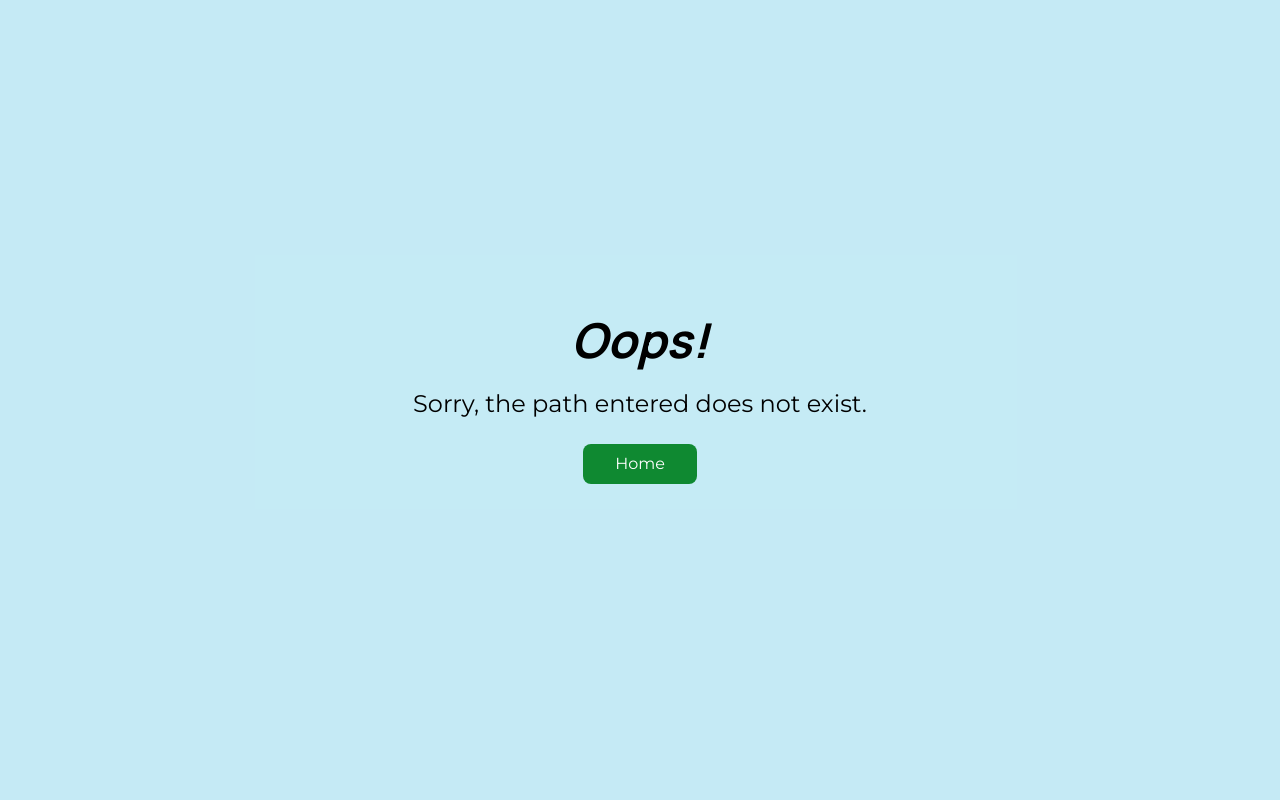
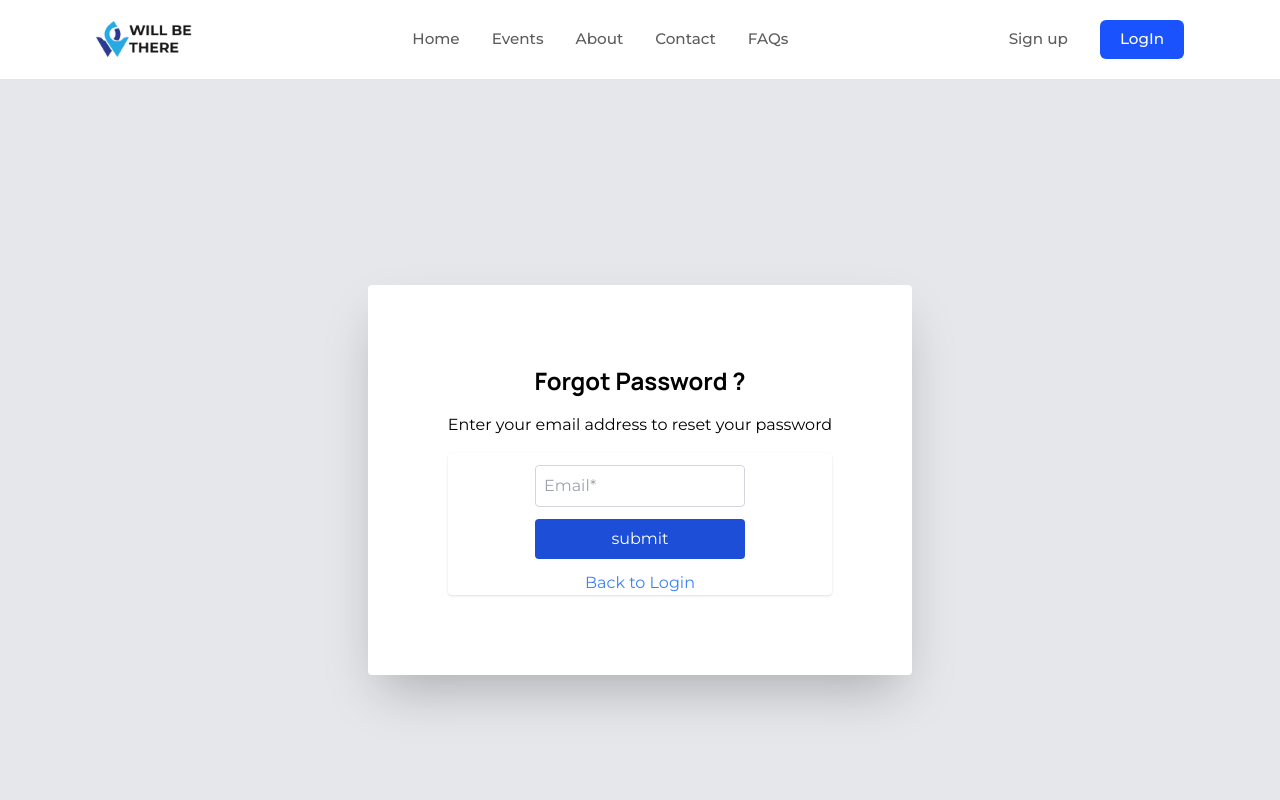
Before and after one commit to WILL-BE-THERE/WILL-BE-THERE, a React (Vite) app in the folder Frontend-React/: page /forgotpassword in a window 1280 px wide. Shown: the top 800 px of the page. Built offline with nearby package versions, Linux system fonts and the light colour scheme.

Commit message:
forgot password interface

```diff
--- a/Frontend-React/src/main.tsx
+++ b/Frontend-React/src/main.tsx
@@ -19,6 +19,7 @@ import LoginPage from './pages/LoginPage.tsx';
 import SignUpPage from './pages/SignUpPage.tsx';
 import TwoFactorAuth from './pages/TwoFactorAuth.tsx';
 import ProjectProvider from './context/project-context.tsx';
+import ForgotPasswordComponent from './pages/forgotpassword.tsx';
 
 
 const router = createBrowserRouter(
@@ -33,6 +34,7 @@ const router = createBrowserRouter(
       <Route path='login' element={<LoginPage />} />
       <Route path='signup' element={<SignUpPage />} />
       <Route path='twofactorauth' element={<TwoFactorAuth phoneNumber={''} verificationCode={''} timer={0} />} />
+      <Route path='forgotpassword' element={<ForgotPasswordComponent />} />
     </Route>
   )
 );
--- a/Frontend-React/src/pages/forgotpassword.tsx
+++ b/Frontend-React/src/pages/forgotpassword.tsx
@@ -1,16 +1,15 @@
 import React from "react";
-import ReactDOM from "react-dom/client";
 
 interface ForgotPassword {
     heading: string;
     subheading: string;
     email: string;
-    }
+
 }
 
 const ForgotPasswordComponent: React.FC = () => {
     const data: ForgotPassword = {
-        heading: "Forgot Password",
+        heading: "Forgot Password ?",
         subheading: "Enter your email address to reset your password",
         email: "",
     };
@@ -20,12 +19,12 @@ const ForgotPasswordComponent: React.FC = () => {
     };
 
     return (
-        <div className="flex justify-center items-center h-screen bg-gray-200">
-            <section className="forgot-password p-4 rounded shadow-md bg-white">
+        <div className="flex  shadow- justify-center items-center h-screen bg-gray-200">
+            <section className="forgot-password p-20 rounded shadow-2xl bg-white">
                 <div className="w-full max-w-md">
                     <h1 className="text-2xl font-bold mb-4 text-center">{data.heading}</h1>
-                    <p className="text-base font-medium mb-2">{data.subheading}</p>
-                    <div className="flex justify-center">
+                    <p className="text-base mb-4">{data.subheading}</p>
+                    <div className="flex justify-center rounded shadow">
                         <section>
                             <div className="mt-3">
                                 <input
@@ -33,14 +32,21 @@ const ForgotPasswordComponent: React.FC = () => {
                                     id="email"
                                     value={data.email}
                                     onChange={(e) => handleEmailChange(e.target.value)}
-                                    placeholder="Email"
-                                    className="w-full p-2 border border-gray-300 rounded"
+                                    placeholder="Email*"
+                                    className="w-full p-2 border border-gray-300 rounded bg-#ffedd5 box-decoration-slice bg-#ffedd5 text-black"
                                 />
                             </div>
                             <div className="mt-3">
-                                <button className="w-full p-2 bg-blue-500 text-white rounded">
-                                    Continue
+                                <button className="w-full p-2 bg-blue-700 text-white rounded">
+                                    submit
                                 </button>
+                            </div>
+                            <div>
+                                <p className="text-center mt-3">
+                                    <a href="/login" className="text-blue-500">
+                                        Back to Login
+                                    </a>
+                                </p>
                             </div>
                         </section>
                     </div>
```
